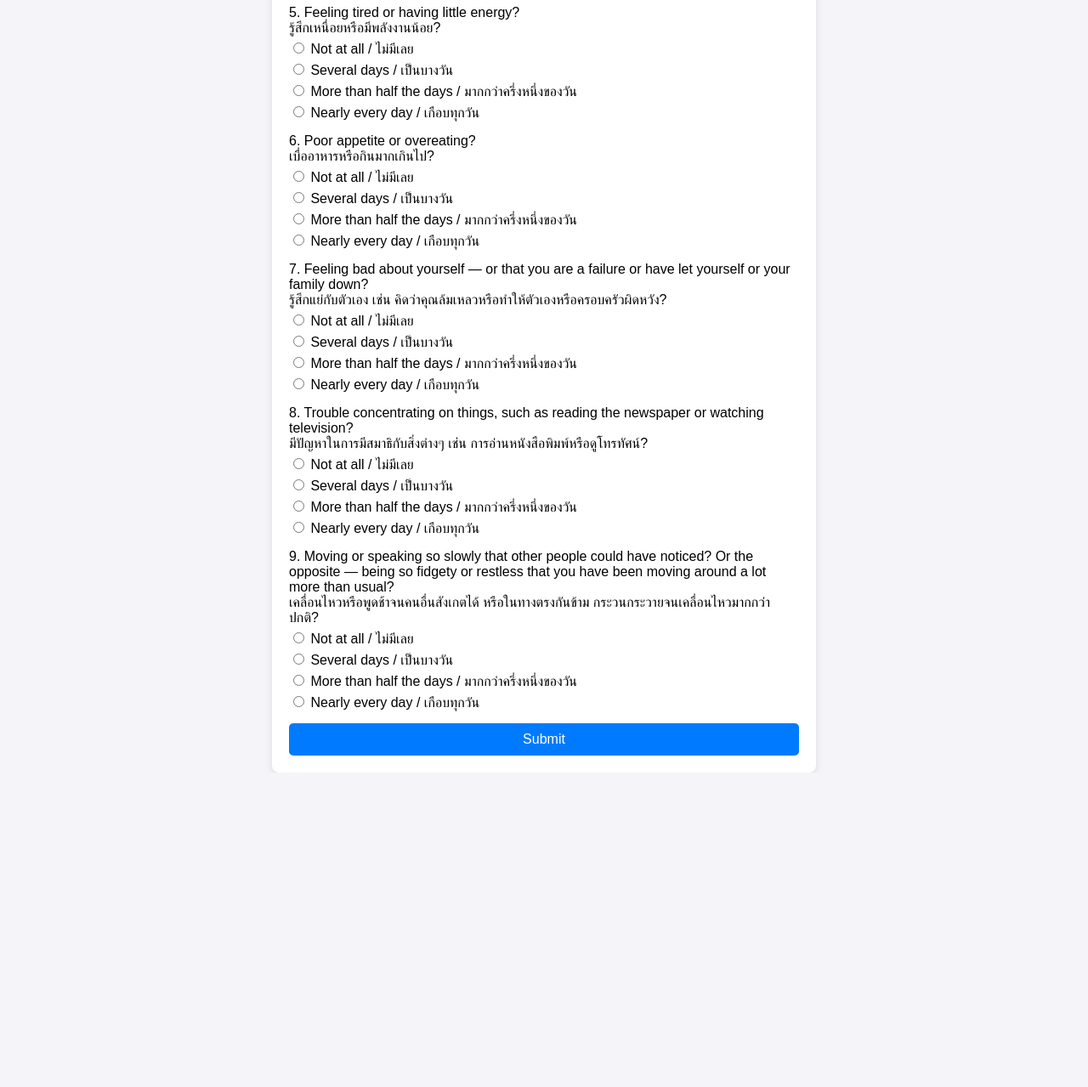
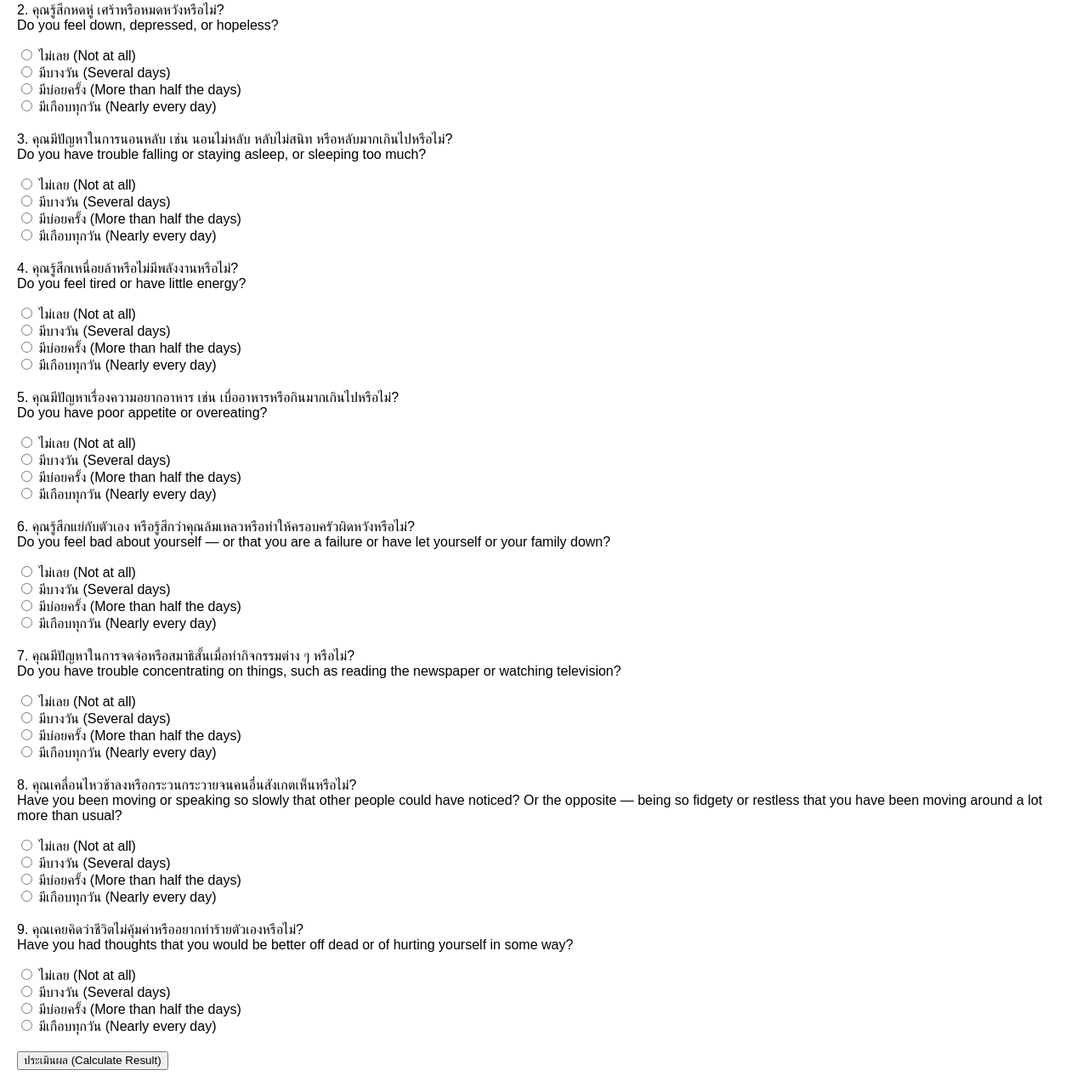
Before and after one commit to hattori555/phq9-website, a plain HTML site: page index.html in a window 1280 px wide. Shown: the part 229-1508 px from the top of the page at 85% size. Before the commit the page ends 1138 px from the top, so only its background shows below. Drawn offline with Linux system fonts and the light colour scheme.

Commit message:
index.html

```diff
--- a/index.html
+++ b/index.html
@@ -1,134 +1,121 @@
-
 <!DOCTYPE html>
 <html lang="en">
 <head>
   <meta charset="UTF-8">
   <meta name="viewport" content="width=device-width, initial-scale=1.0">
-    <title>PHQ-9 Assessment</title>
+  <title>PHQ-9 แบบประเมินภาวะซึมเศร้า</title>
   <style>
-        body {
-            font-family: Arial, sans-serif;
-            margin: 0;
-            padding: 0;
-            display: flex;
-            justify-content: center;
-            align-items: center;
-            min-height: 100vh;
-            background-color: #f4f4f9;
-        }
-        .container {
-            max-width: 600px;
-            background: white;
-            padding: 20px;
-            border-radius: 8px;
-            box-shadow: 0 4px 10px rgba(0, 0, 0, 0.1);
-        }
-        h1 {
-            font-size: 24px;
-            text-align: center;
-            margin-bottom: 20px;
-        }
-        .question {
-            margin-bottom: 15px;
-        }
-        .question p {
-            margin: 0;
-        }
-        .options {
-            margin-top: 5px;
-        }
-        .options label {
-            display: block;
-            margin-bottom: 5px;
-        }
-        button {
-            display: block;
-            width: 100%;
-            padding: 10px;
-            background-color: #007BFF;
-            color: white;
-            border: none;
-            border-radius: 5px;
-            font-size: 16px;
-            cursor: pointer;
-        }
-        button:hover {
-            background-color: #0056b3;
-        }
+    body { font-family: Arial, sans-serif; margin: 20px; }
+    .question { margin-bottom: 20px; }
   </style>
 </head>
 <body>
-    <div class="container">
-        <h1>PHQ-9 Assessment</h1>
-        <form>
-            <!-- Question 4 -->
+  <h1>PHQ-9 แบบประเมินภาวะซึมเศร้า (Depression Assessment)</h1>
+  <form id="phq9Form">
+    <!-- คำถาม 1-3 -->
     <div class="question">
-                <p>4. Trouble falling or staying asleep, or sleeping too much?<br>มีปัญหานอนหลับหรือหลับมากเกินไป?</p>
-                <div class="options">
-                    <label><input type="radio" name="q4" value="0"> Not at all / ไม่มีเลย</label>
-                    <label><input type="radio" name="q4" value="1"> Several days / เป็นบางวัน</label>
-                    <label><input type="radio" name="q4" value="2"> More than half the days / มากกว่าครึ่งหนึ่งของวัน</label>
-                    <label><input type="radio" name="q4" value="3"> Nearly every day / เกือบทุกวัน</label>
+      <p>1. คุณรู้สึกเบื่อหน่าย ไม่มีความสุข หรือหมดความสนใจในสิ่งต่าง ๆ หรือไม่?
+         <br>Do you have little interest or pleasure in doing things?</p>
+      <label><input type="radio" name="q1" value="0"> ไม่เลย (Not at all)</label><br>
+      <label><input type="radio" name="q1" value="1"> มีบางวัน (Several days)</label><br>
+      <label><input type="radio" name="q1" value="2"> มีบ่อยครั้ง (More than half the days)</label><br>
+      <label><input type="radio" name="q1" value="3"> มีเกือบทุกวัน (Nearly every day)</label>
     </div>
+    <div class="question">
+      <p>2. คุณรู้สึกหดหู่ เศร้าหรือหมดหวังหรือไม่?
+         <br>Do you feel down, depressed, or hopeless?</p>
+      <label><input type="radio" name="q2" value="0"> ไม่เลย (Not at all)</label><br>
+      <label><input type="radio" name="q2" value="1"> มีบางวัน (Several days)</label><br>
+      <label><input type="radio" name="q2" value="2"> มีบ่อยครั้ง (More than half the days)</label><br>
+      <label><input type="radio" name="q2" value="3"> มีเกือบทุกวัน (Nearly every day)</label>
+    </div>
+    <div class="question">
+      <p>3. คุณมีปัญหาในการนอนหลับ เช่น นอนไม่หลับ หลับไม่สนิท หรือหลับมากเกินไปหรือไม่?
+         <br>Do you have trouble falling or staying asleep, or sleeping too much?</p>
+      <label><input type="radio" name="q3" value="0"> ไม่เลย (Not at all)</label><br>
+      <label><input type="radio" name="q3" value="1"> มีบางวัน (Several days)</label><br>
+      <label><input type="radio" name="q3" value="2"> มีบ่อยครั้ง (More than half the days)</label><br>
+      <label><input type="radio" name="q3" value="3"> มีเกือบทุกวัน (Nearly every day)</label>
     </div>
 
-            <!-- Question 5 -->
+    <!-- คำถาม 4-9 -->
     <div class="question">
-                <p>5. Feeling tired or having little energy?<br>รู้สึกเหนื่อยหรือมีพลังงานน้อย?</p>
-                <div class="options">
-                    <label><input type="radio" name="q5" value="0"> Not at all / ไม่มีเลย</label>
-                    <label><input type="radio" name="q5" value="1"> Several days / เป็นบางวัน</label>
-                    <label><input type="radio" name="q5" value="2"> More than half the days / มากกว่าครึ่งหนึ่งของวัน</label>
-                    <label><input type="radio" name="q5" value="3"> Nearly every day / เกือบทุกวัน</label>
+      <p>4. คุณรู้สึกเหนื่อยล้าหรือไม่มีพลังงานหรือไม่?
+         <br>Do you feel tired or have little energy?</p>
+      <label><input type="radio" name="q4" value="0"> ไม่เลย (Not at all)</label><br>
+      <label><input type="radio" name="q4" value="1"> มีบางวัน (Several days)</label><br>
+      <label><input type="radio" name="q4" value="2"> มีบ่อยครั้ง (More than half the days)</label><br>
+      <label><input type="radio" name="q4" value="3"> มีเกือบทุกวัน (Nearly every day)</label>
     </div>
+    <div class="question">
+      <p>5. คุณมีปัญหาเรื่องความอยากอาหาร เช่น เบื่ออาหารหรือกินมากเกินไปหรือไม่?
+         <br>Do you have poor appetite or overeating?</p>
+      <label><input type="radio" name="q5" value="0"> ไม่เลย (Not at all)</label><br>
+      <label><input type="radio" name="q5" value="1"> มีบางวัน (Several days)</label><br>
+      <label><input type="radio" name="q5" value="2"> มีบ่อยครั้ง (More than half the days)</label><br>
+      <label><input type="radio" name="q5" value="3"> มีเกือบทุกวัน (Nearly every day)</label>
+    </div>
+    <div class="question">
+      <p>6. คุณรู้สึกแย่กับตัวเอง หรือรู้สึกว่าคุณล้มเหลวหรือทำให้ครอบครัวผิดหวังหรือไม่?
+         <br>Do you feel bad about yourself — or that you are a failure or have let yourself or your family down?</p>
+      <label><input type="radio" name="q6" value="0"> ไม่เลย (Not at all)</label><br>
+      <label><input type="radio" name="q6" value="1"> มีบางวัน (Several days)</label><br>
+      <label><input type="radio" name="q6" value="2"> มีบ่อยครั้ง (More than half the days)</label><br>
+      <label><input type="radio" name="q6" value="3"> มีเกือบทุกวัน (Nearly every day)</label>
+    </div>
+    <div class="question">
+      <p>7. คุณมีปัญหาในการจดจ่อหรือสมาธิสั้นเมื่อทำกิจกรรมต่าง ๆ หรือไม่?
+         <br>Do you have trouble concentrating on things, such as reading the newspaper or watching television?</p>
+      <label><input type="radio" name="q7" value="0"> ไม่เลย (Not at all)</label><br>
+      <label><input type="radio" name="q7" value="1"> มีบางวัน (Several days)</label><br>
+      <label><input type="radio" name="q7" value="2"> มีบ่อยครั้ง (More than half the days)</label><br>
+      <label><input type="radio" name="q7" value="3"> มีเกือบทุกวัน (Nearly every day)</label>
+    </div>
+    <div class="question">
+      <p>8. คุณเคลื่อนไหวช้าลงหรือกระวนกระวายจนคนอื่นสังเกตเห็นหรือไม่?
+         <br>Have you been moving or speaking so slowly that other people could have noticed? Or the opposite — being so fidgety or restless that you have been moving around a lot more than usual?</p>
+      <label><input type="radio" name="q8" value="0"> ไม่เลย (Not at all)</label><br>
+      <label><input type="radio" name="q8" value="1"> มีบางวัน (Several days)</label><br>
+      <label><input type="radio" name="q8" value="2"> มีบ่อยครั้ง (More than half the days)</label><br>
+      <label><input type="radio" name="q8" value="3"> มีเกือบทุกวัน (Nearly every day)</label>
+    </div>
+    <div class="question">
+      <p>9. คุณเคยคิดว่าชีวิตไม่คุ้มค่าหรืออยากทำร้ายตัวเองหรือไม่?
+         <br>Have you had thoughts that you would be better off dead or of hurting yourself in some way?</p>
+      <label><input type="radio" name="q9" value="0"> ไม่เลย (Not at all)</label><br>
+      <label><input type="radio" name="q9" value="1"> มีบางวัน (Several days)</label><br>
+      <label><input type="radio" name="q9" value="2"> มีบ่อยครั้ง (More than half the days)</label><br>
+      <label><input type="radio" name="q9" value="3"> มีเกือบทุกวัน (Nearly every day)</label>
     </div>
 
-            <!-- Question 6 -->
-            <div class="question">
-                <p>6. Poor appetite or overeating?<br>เบื่ออาหารหรือกินมากเกินไป?</p>
-                <div class="options">
-                    <label><input type="radio" name="q6" value="0"> Not at all / ไม่มีเลย</label>
-                    <label><input type="radio" name="q6" value="1"> Several days / เป็นบางวัน</label>
-                    <label><input type="radio" name="q6" value="2"> More than half the days / มากกว่าครึ่งหนึ่งของวัน</label>
-                    <label><input type="radio" name="q6" value="3"> Nearly every day / เกือบทุกวัน</label>
-                </div>
-            </div>
+    <button type="button" onclick="calculatePHQ9()">ประเมินผล (Calculate Result)</button>
+  </form>
+  <p id="result"></p>
 
-            <!-- Question 7 -->
-            <div class="question">
-                <p>7. Feeling bad about yourself — or that you are a failure or have let yourself or your family down?<br>รู้สึกแย่กับตัวเอง เช่น คิดว่าคุณล้มเหลวหรือทำให้ตัวเองหรือครอบครัวผิดหวัง?</p>
-                <div class="options">
-                    <label><input type="radio" name="q7" value="0"> Not at all / ไม่มีเลย</label>
-                    <label><input type="radio" name="q7" value="1"> Several days / เป็นบางวัน</label>
-                    <label><input type="radio" name="q7" value="2"> More than half the days / มากกว่าครึ่งหนึ่งของวัน</label>
-                    <label><input type="radio" name="q7" value="3"> Nearly every day / เกือบทุกวัน</label>
-                </div>
-            </div>
+  <script>
+    function calculatePHQ9() {
+      let score = 0;
+      const form = document.forms['phq9Form'];
+      for (let i = 1; i <= 9; i++) {
+        const question = form[`q${i}`];
+        if (question && question.value) {
+          score += parseInt(question.value);
+        }
+      }
 
-            <!-- Question 8 -->
-            <div class="question">
-                <p>8. Trouble concentrating on things, such as reading the newspaper or watching television?<br>มีปัญหาในการมีสมาธิกับสิ่งต่างๆ เช่น การอ่านหนังสือพิมพ์หรือดูโทรทัศน์?</p>
-                <div class="options">
-                    <label><input type="radio" name="q8" value="0"> Not at all / ไม่มีเลย</label>
-                    <label><input type="radio" name="q8" value="1"> Several days / เป็นบางวัน</label>
-                    <label><input type="radio" name="q8" value="2"> More than half the days / มากกว่าครึ่งหนึ่งของวัน</label>
-                    <label><input type="radio" name="q8" value="3"> Nearly every day / เกือบทุกวัน</label>
-                </div>
-            </div>
-
-            <!-- Question 9 -->
-            <div class="question">
-                <p>9. Moving or speaking so slowly that other people could have noticed? Or the opposite — being so fidgety or restless that you have been moving around a lot more than usual?<br>เคลื่อนไหวหรือพูดช้าจนคนอื่นสังเกตได้ หรือในทางตรงกันข้าม กระวนกระวายจนเคลื่อนไหวมากกว่าปกติ?</p>
-                <div class="options">
-                    <label><input type="radio" name="q9" value="0"> Not at all / ไม่มีเลย</label>
-                    <label><input type="radio" name="q9" value="1"> Several days / เป็นบางวัน</label>
-                    <label><input type="radio" name="q9" value="2"> More than half the days / มากกว่าครึ่งหนึ่งของวัน</label>
-                    <label><input type="radio" name="q9" value="3"> Nearly every day / เกือบทุกวัน</label>
-                </div>
-            </div>
-
-            <button type="submit">Submit</button>
-        </form>
-    </div>
+      const result = document.getElementById('result');
+      if (score <= 4) {
+        result.textContent = 'ไม่มีภาวะซึมเศร้า หรือมีความเสี่ยงต่ำ (Minimal Depression)';
+      } else if (score <= 9) {
+        result.textContent = 'ภาวะซึมเศร้าเล็กน้อย (Mild Depression)';
+      } else if (score <= 14) {
+        result.textContent = 'ภาวะซึมเศร้าปานกลาง (Moderate Depression)';
+      } else if (score <= 19) {
+        result.textContent = 'ภาวะซึมเศร้ารุนแรงระดับปานกลาง (Moderately Severe Depression)';
+      } else {
+        result.textContent = 'ภาวะซึมเศร้ารุนแรง (Severe Depression) - ควรปรึกษาผู้เชี่ยวชาญทันที (Seek professional help immediately)';
+      }
+    }
+  </script>
 </body>
 </html>
```
Lines whose indentation alone changed are shown as unchanged.
